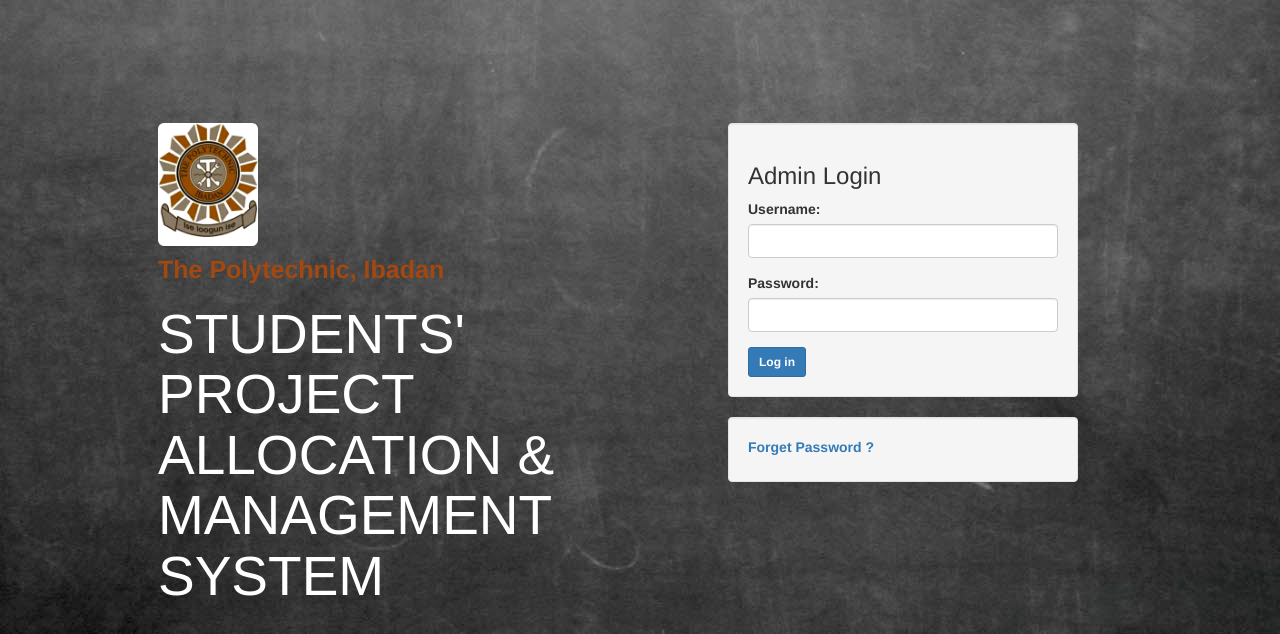
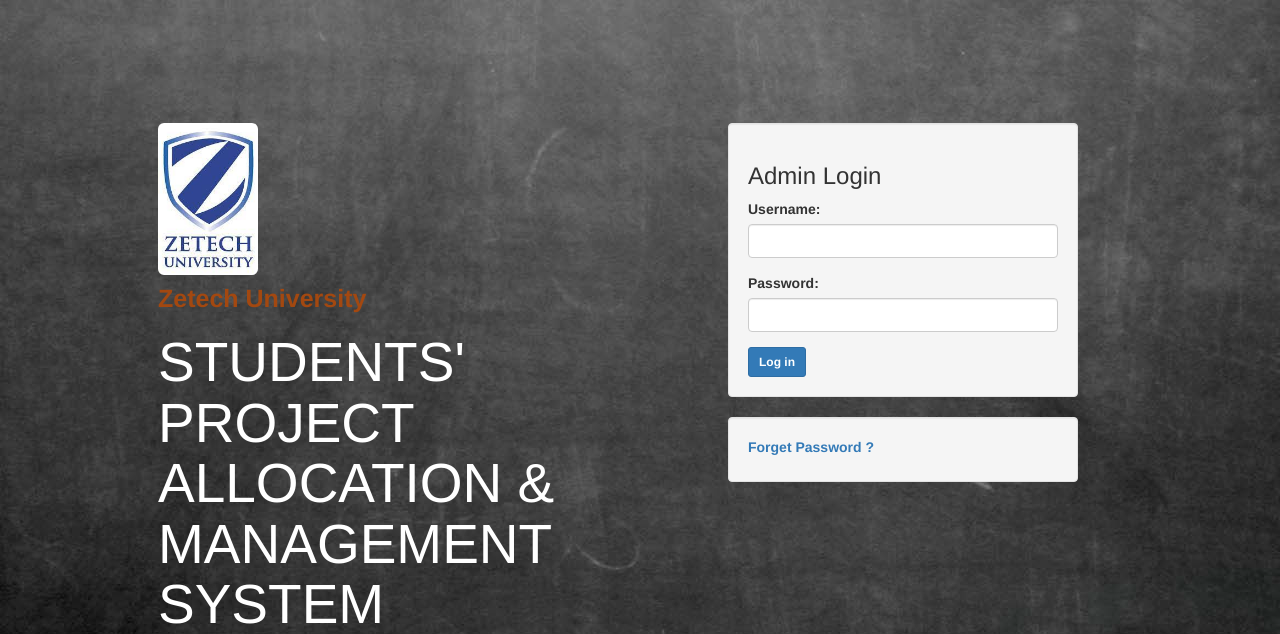
Before and after one commit to akuyaesekon/studentprojectallocation, a PHP site: page / in a window 1280 px wide. Shown: the top 634 px of the page. Run offline with PHP 8.4, Linux system fonts and the light colour scheme; some libraries are stand-ins or nearby versions; some web fonts are replaced.

Commit message:
changes hapa na pale

```diff
--- a/index.php
+++ b/index.php
@@ -5,8 +5,8 @@
 <body background="image/bg2.jpg">
    <div class="container start-container">
      <div class="col-md-6 title-text">
-         <img src="image/polylogo.png" class="img-rounded img-responsive" width="100" height="100">
-     	<h4>The Polytechnic, Ibadan</h4>
+         <img src="image/zetech.png" class="img-rounded img-responsive" width="100" height="100">
+     	<h4>Zetech University</h4>
      	<h1>STUDENTS' PROJECT ALLOCATION & MANAGEMENT SYSTEM</h1>
      </div>
      <div class="col-md-4">
```
Also changed, not shown: image/polylogo.png (deleted), image/zetech.png (added).
